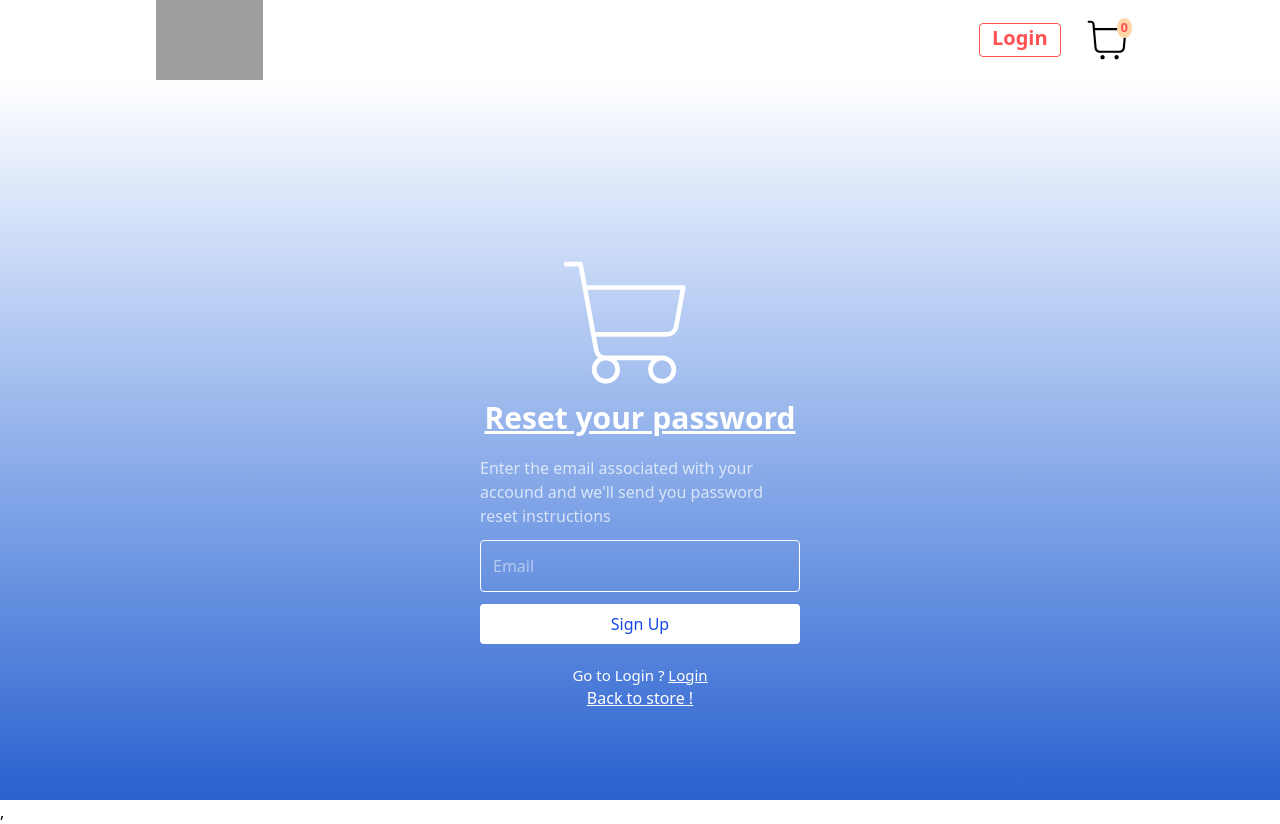
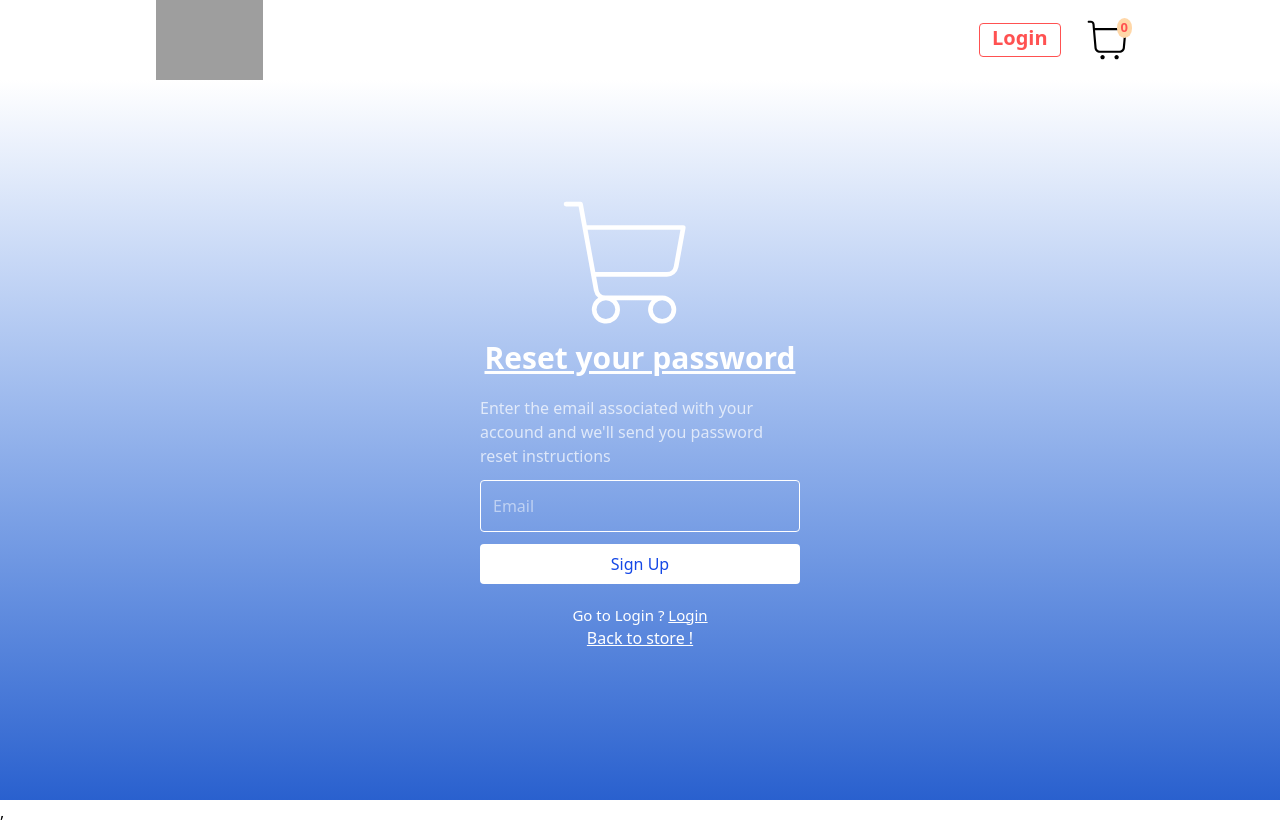
Before and after one commit to AmanAfreedi/Ecart, a React (Vite) app: page /forgotpassword in a window 1280 px wide. Built offline with nearby package versions, Linux system fonts and the light colour scheme; grey boxes are pictures that could not be loaded.

Commit message:
centerd login components

```diff
--- a/src/components/ForgotPassword.jsx
+++ b/src/components/ForgotPassword.jsx
@@ -22,7 +22,7 @@ const ForgotPassword = () => {
     return (
         <div className='flex justify-center items-center w-screen h-screen bg-gradient-to-t from-[#0e4cc7] to-white'>
             <form onSubmit={handleSubmit}>
-                <div className='w-auto flex flex-col '>
+                <div className='w-auto -mt-30 flex flex-col '>
                     <PiShoppingCartThin className='text-white text-[150px] ml-10 md:ml-18' />
                     <h1 className='md:text-3xl text-2xl self-center text-white font-semibold font-sans underline'>Reset your password</h1>
                     <span className='w-65 md:w-80 text-white/70 mt-5'><p>Enter the email associated with your accound and we'll send you password reset instructions </p></span>
--- a/src/components/LoginPage.jsx
+++ b/src/components/LoginPage.jsx
@@ -29,7 +29,7 @@ const LoginPage = () => {
 
     <div className='flex justify-center items-center w-screen h-screen bg-gradient-to-t from-[#0e4cc7] to-white'>
         <form onSubmit={handleSubmit}>
-        <div className='w-auto flex flex-col'>
+        <div className='w-auto flex -mt-30 flex-col'>
                 <PiShoppingCartThin className='text-white text-[150px] ml-10 md:ml-18' />
                 <div >
                 <CiUser className='text-3xl mt-10 -mb-10 ml-2 text-white '/>
--- a/src/components/SignUpPage.jsx
+++ b/src/components/SignUpPage.jsx
@@ -35,7 +35,7 @@ const SignUpPage = () => {
     return (
         <div className='flex justify-center items-center w-screen h-screen bg-gradient-to-t from-[#0e4cc7] to-white'>
             <form onSubmit={handleSubmit} >
-                <div className='w-auto flex flex-col '>
+                <div className='w-auto -mt-30 flex flex-col '>
                     <PiShoppingCartThin className='text-white text-[150px] ml-10 md:ml-18' />
 
                     <input onChange={handleChange} onBlur={handleBlur} name="email" type="email" placeholder='Email' className='border border-white mt-3 rounded text-white pl-3 h-13 w-65 md:w-80 ' >
```
